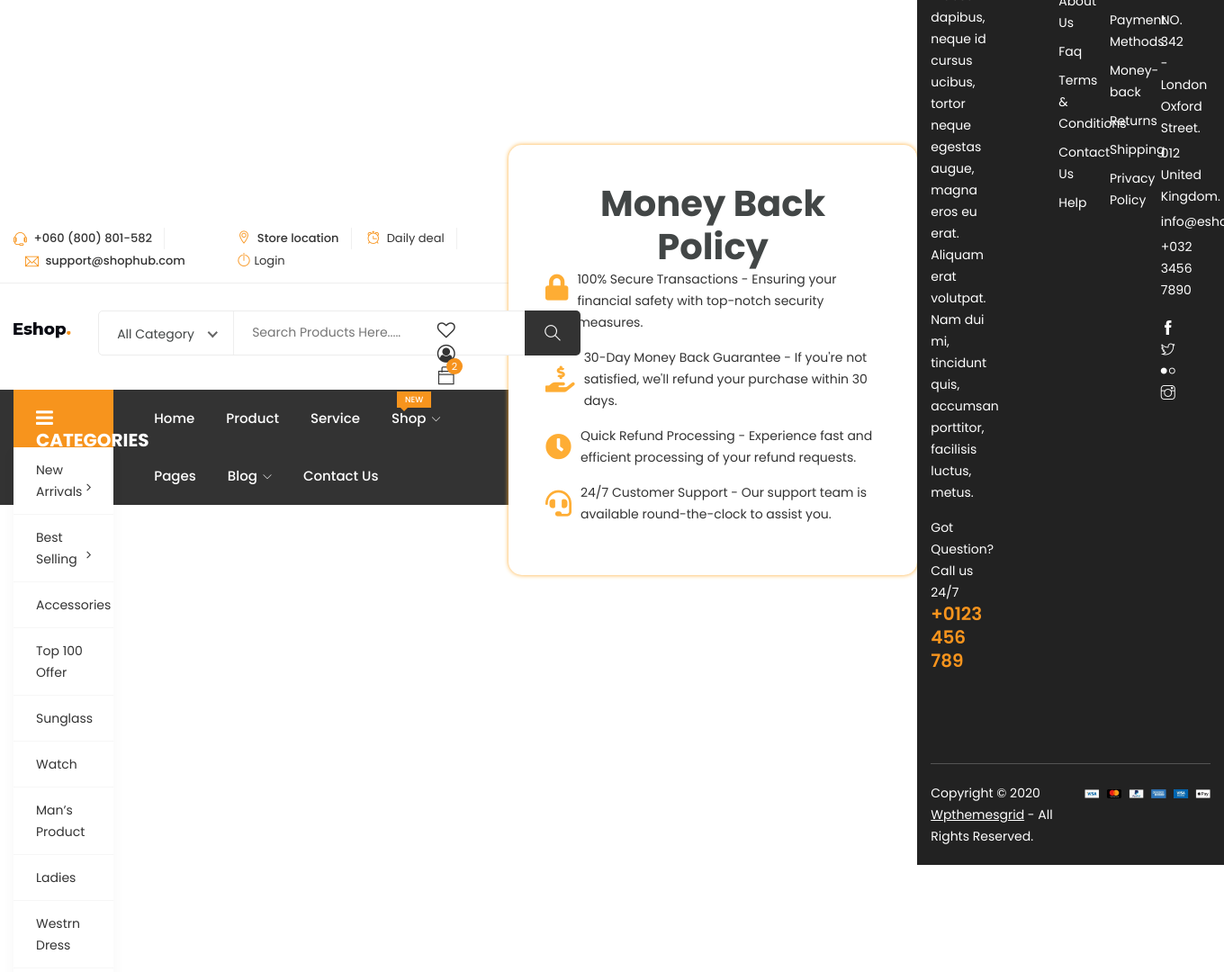
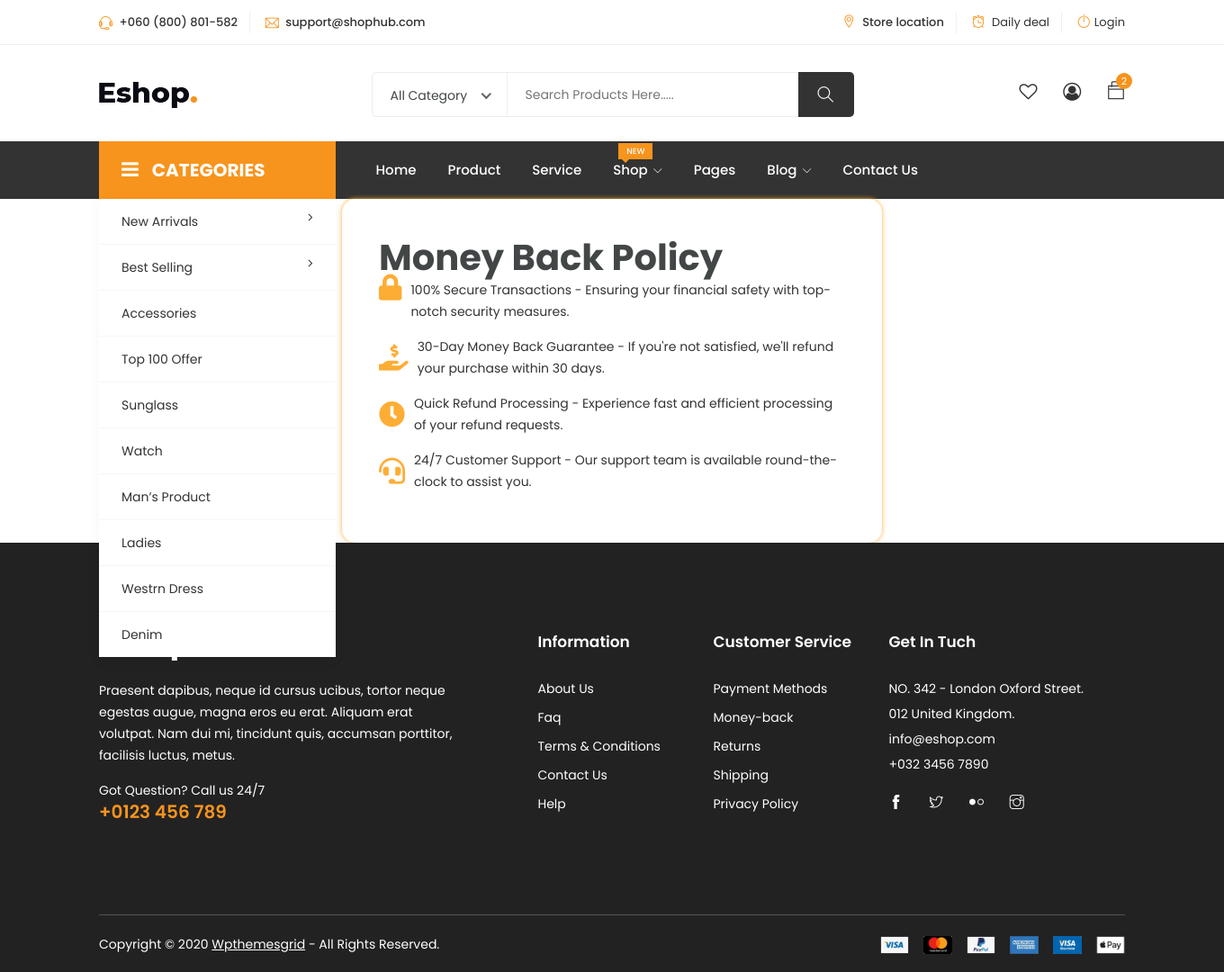
Before and after one commit to AmanRana07/OmniCart, a Django app: page /moneyback-policy/ in a window 1360 px wide; the page is wider, and only the part inside the window is pictured. Shown: the top 1080 px of that part at 90% size. Run offline with Django 4.2, Linux system fonts and the light colour scheme; some libraries are stand-ins or nearby versions.

Commit message:
page design

```diff
--- a/OmniApp/views.py
+++ b/OmniApp/views.py
@@ -135,7 +135,7 @@ class RegistrationView(View):
 
         if form.is_valid():
             user = form.save(commit=False)
-            user.set_password(form.cleaned_data["password"])  # Use 'password1' here
+            user.set_password(form.cleaned_data["password1"])  # Use 'password1' here
             user.save()
             User = get_user_model()
             new_user = User.objects.create_user(
--- a/static/css/moneyback.css
+++ b/static/css/moneyback.css
@@ -1,13 +1,4 @@
-body {
-    font-family: 'Arial', sans-serif;
-    background-color: #f4f4f4;
-    margin: 0;
-    padding: 0;
-    display: flex;
-    justify-content: center;
-    align-items: center;
-    height: 100vh;
-  }
+
 
 .money-back-container {
   background-color: #fff;
@@ -16,13 +7,9 @@ body {
   box-shadow: 0 0 5px rgb(254, 173, 52);
   max-width: 600px;
   width: 100%;
+  margin: 0 auto; /* Add this line to center the container horizontally */
 }
 
-  h1 {
-    color: #333;
-    text-align: center;
-    font-size: 32px;
-  }
 
   .feature {
     display: flex;
```
Also changed, not shown: db.sqlite3. Lines whose indentation alone changed are shown as unchanged.
